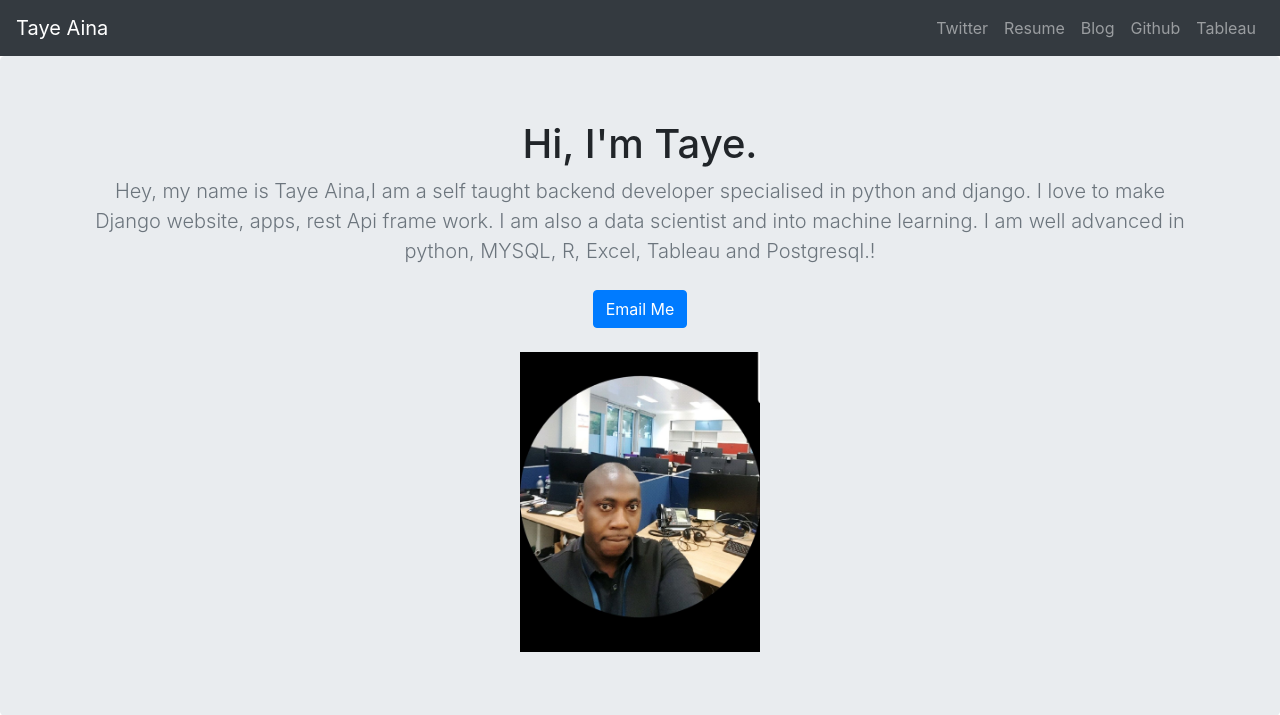
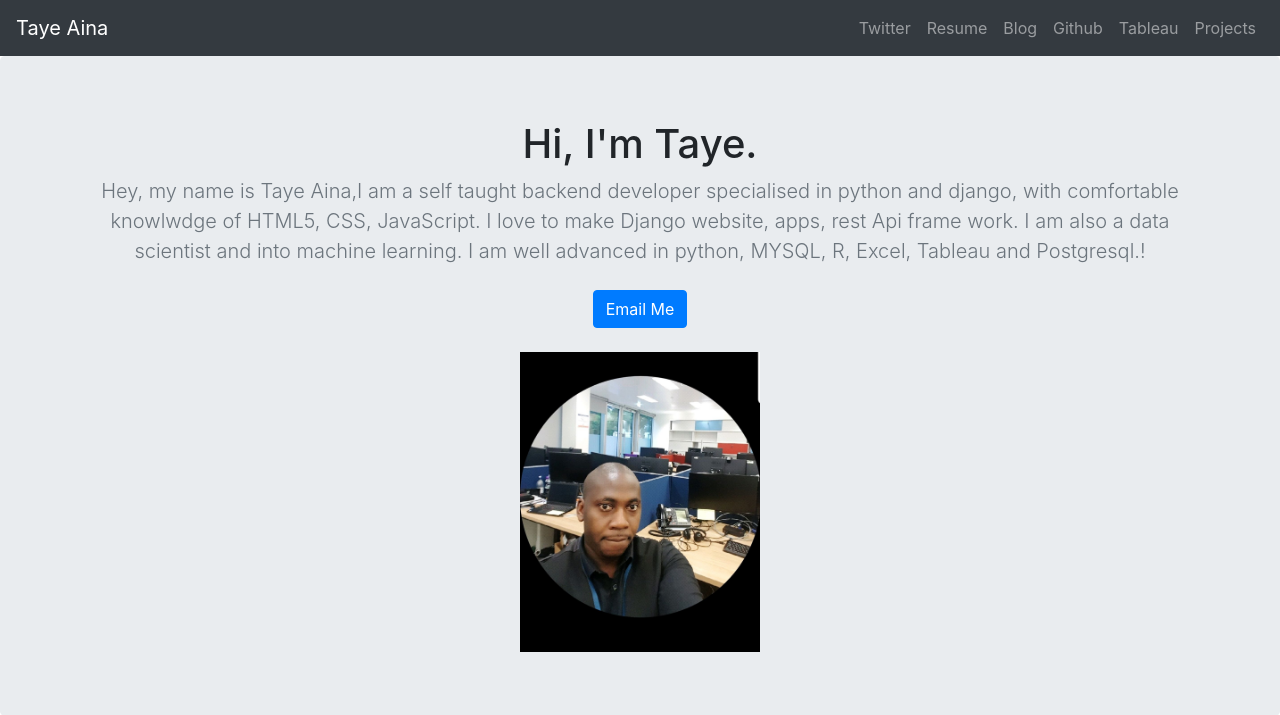
Before and after one commit to tayeaina07/portfolio-project, a Django app: page / in a window 1280 px wide. Shown: the top 715 px of the page. Run offline with Django 3.2, Linux system fonts and the light colour scheme; data that the repository does not hold is empty; some libraries are stand-ins or nearby versions.

Commit message:
project added

```diff
--- a/jobs/templates/jobs/home.html
+++ b/jobs/templates/jobs/home.html
@@ -30,6 +30,7 @@
           <a class="nav-item nav-link" href="{% url 'allblog' %}">Blog</a>
           <a class="nav-item nav-link" href="https://github.com/tayeaina07">Github</a>
           <a class="nav-item nav-link" href="https://public.tableau.com/profile/tayeaina#!/">Tableau</a>
+            <a class="nav-item nav-link" href="http://tayebola.co.uk/">Projects</a>
         </div>
       </div>
     </nav>
@@ -40,7 +41,7 @@
     <section class="jumbotron text-center">
       <div class="container">
         <h1 class="jumbotron-heading">Hi, I'm Taye.</h1>
-        <p class="lead text-muted">Hey, my name is Taye Aina,I am a self taught backend developer specialised in python and django. I love to make Django website, apps, rest Api frame work. I am also a data scientist and into machine learning. I am well advanced in python, MYSQL, R, Excel, Tableau and Postgresql.!</p>
+        <p class="lead text-muted">Hey, my name is Taye Aina,I am a self taught backend developer specialised in python and django, with comfortable knowlwdge of HTML5, CSS, JavaScript. I love to make Django website, apps, rest Api frame work. I am also a data scientist and into machine learning. I am well advanced in python, MYSQL, R, Excel, Tableau and Postgresql.!</p>
         <p>
           <a href="taye1232002@yahoo.com" class="btn btn-primary my-2">Email Me</a>
         </p>
```
